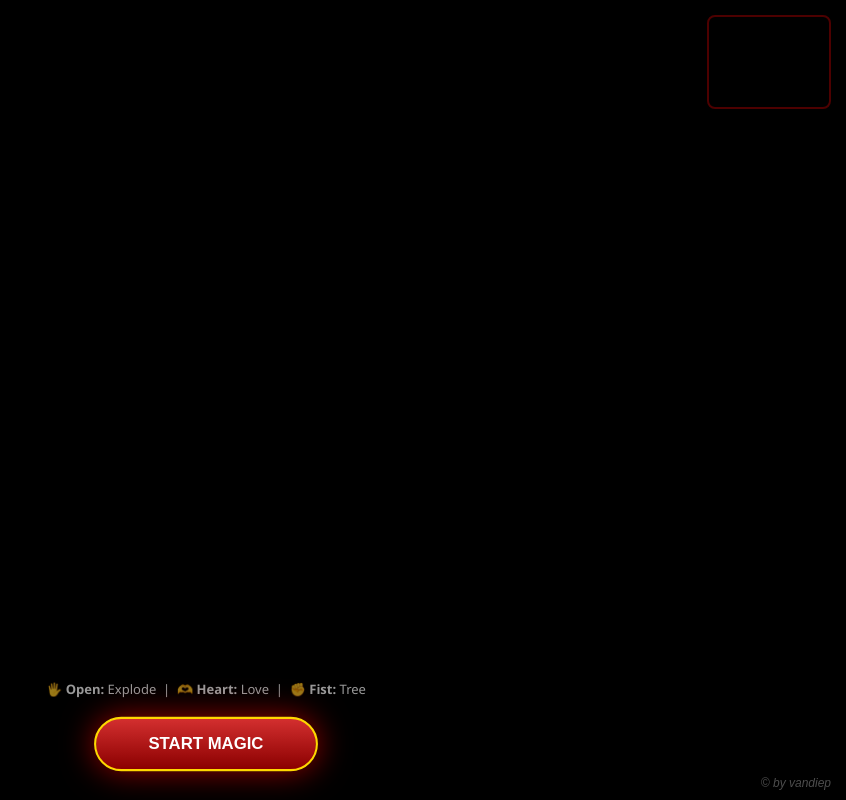
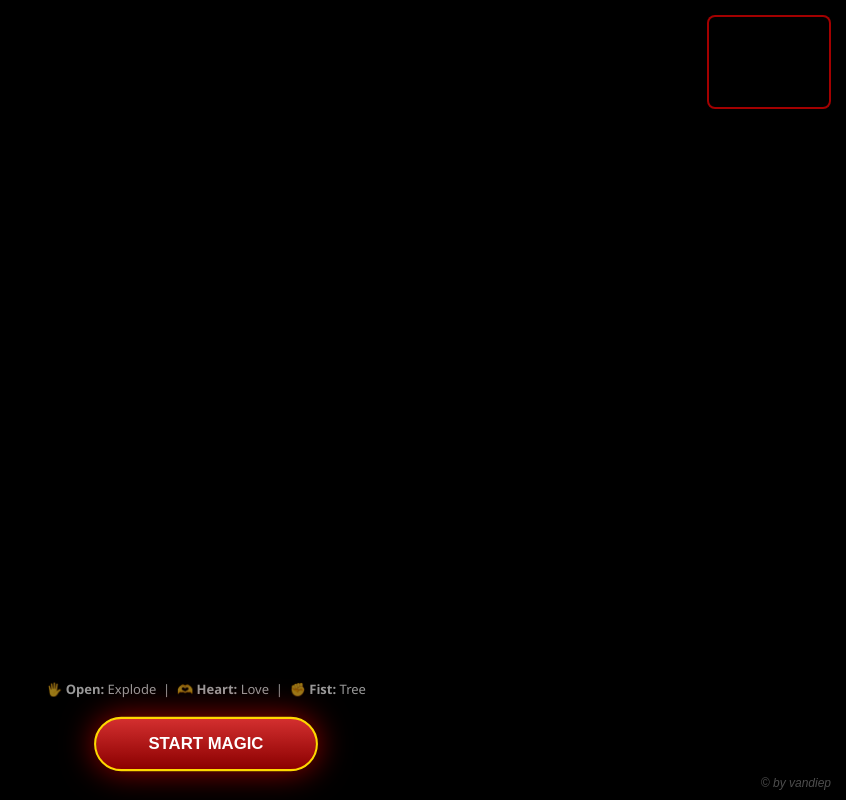
Before and after one commit to nguyenkhoahoa1972-cell/Gi-ng-Sinh-An-L-nh, a plain HTML site: page index.html in a window 1280 px wide. Shown: the whole page, without its empty margins (434-1280 px from the left). Drawn offline with nearby package versions, Linux system fonts and the light colour scheme.

Commit message:
index.html

```diff
--- a/index.html
+++ b/index.html
@@ -41,11 +41,20 @@
 
         /* Camera Preview Vandiep */
         #camera-preview {
-            position: absolute; top: 15px; right: 15px;
-            width: 120px; height: 90px;
-            border: 2px solid rgba(255,0,0,0.5);
-            transform: scaleX(-1); opacity: 0.6; border-radius: 8px;
-        }
+    position: absolute;
+    top: 15px;
+    right: 15px;
+    width: 120px;
+    height: 90px;
+    border: 2px solid rgba(255,0,0,0.8); /* Làm viền đỏ rõ hơn một chút */
+    transform: scaleX(-1);
+    opacity: 0.8;
+    border-radius: 8px;
+    background-color: #000;
+    display: block;
+    /* Dòng cực kỳ quan trọng để ảnh không bị méo và lấp đầy khung */
+    object-fit: cover;
+}
 
         /* Vandiep */
         #copyright {
@@ -482,6 +491,10 @@
             const canvas = document.getElementById('camera-preview');
             const ctx = canvas.getContext('2d');
 
+            // Thiết lập kích thước vẽ chuẩn
+            canvas.width = 160;
+            canvas.height = 120;
+
             const hands = new Hands({locateFile: (file) => `https://cdn.jsdelivr.net/npm/@mediapipe/hands/${file}`});
             hands.setOptions({ maxNumHands: 2, modelComplexity: 1, minDetectionConfidence: 0.5, minTrackingConfidence: 0.5 });
 
```
